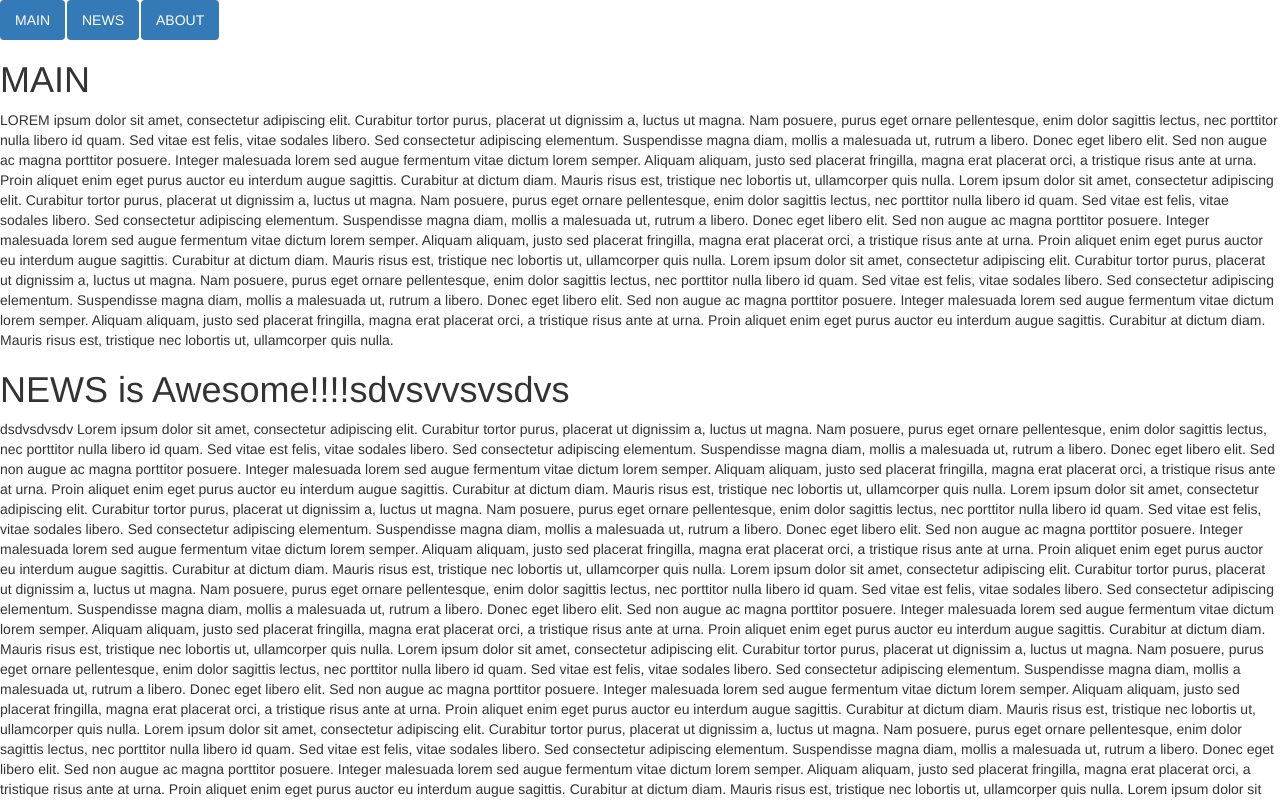
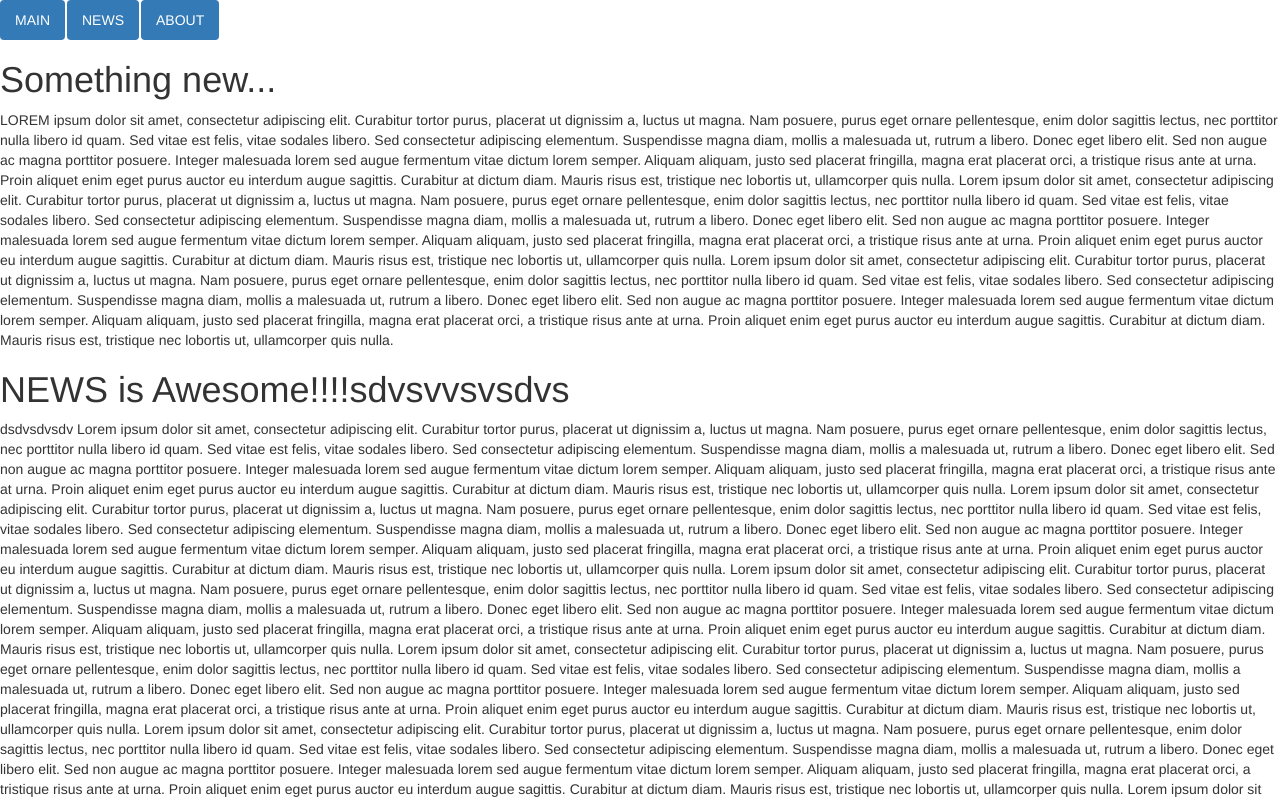
Before and after one commit to AntipovMaxim/scrolling-plain-js, a plain HTML site: page index.html in a window 1280 px wide. Shown: the top 800 px of the page. Drawn offline with Linux system fonts and the light colour scheme.

Commit message:
new branch test

```diff
--- a/index.html
+++ b/index.html
@@ -13,7 +13,7 @@
 </ul>
 <div class="content">
     <div id="main">
-        <h1>MAIN</h1>
+        <h1>Something new...</h1>
         LOREM ipsum dolor sit amet, consectetur adipiscing elit. Curabitur tortor purus, placerat ut dignissim a, luctus ut magna. Nam posuere, purus eget ornare pellentesque, enim dolor sagittis lectus, nec porttitor nulla libero id quam. Sed vitae est felis, vitae sodales libero. Sed consectetur adipiscing elementum. Suspendisse magna diam, mollis a malesuada ut, rutrum a libero. Donec eget libero elit. Sed non augue ac magna porttitor posuere. Integer malesuada lorem sed augue fermentum vitae dictum lorem semper. Aliquam aliquam, justo sed placerat fringilla, magna erat placerat orci, a tristique risus ante at urna. Proin aliquet enim eget purus auctor eu interdum augue sagittis. Curabitur at dictum diam. Mauris risus est, tristique nec lobortis ut, ullamcorper quis nulla.
         Lorem ipsum dolor sit amet, consectetur adipiscing elit. Curabitur tortor purus, placerat ut dignissim a, luctus ut magna. Nam posuere, purus eget ornare pellentesque, enim dolor sagittis lectus, nec porttitor nulla libero id quam. Sed vitae est felis, vitae sodales libero. Sed consectetur adipiscing elementum. Suspendisse magna diam, mollis a malesuada ut, rutrum a libero. Donec eget libero elit. Sed non augue ac magna porttitor posuere. Integer malesuada lorem sed augue fermentum vitae dictum lorem semper. Aliquam aliquam, justo sed placerat fringilla, magna erat placerat orci, a tristique risus ante at urna. Proin aliquet enim eget purus auctor eu interdum augue sagittis. Curabitur at dictum diam. Mauris risus est, tristique nec lobortis ut, ullamcorper quis nulla.
         Lorem ipsum dolor sit amet, consectetur adipiscing elit. Curabitur tortor purus, placerat ut dignissim a, luctus ut magna. Nam posuere, purus eget ornare pellentesque, enim dolor sagittis lectus, nec porttitor nulla libero id quam. Sed vitae est felis, vitae sodales libero. Sed consectetur adipiscing elementum. Suspendisse magna diam, mollis a malesuada ut, rutrum a libero. Donec eget libero elit. Sed non augue ac magna porttitor posuere. Integer malesuada lorem sed augue fermentum vitae dictum lorem semper. Aliquam aliquam, justo sed placerat fringilla, magna erat placerat orci, a tristique risus ante at urna. Proin aliquet enim eget purus auctor eu interdum augue sagittis. Curabitur at dictum diam. Mauris risus est, tristique nec lobortis ut, ullamcorper quis nulla.
```
